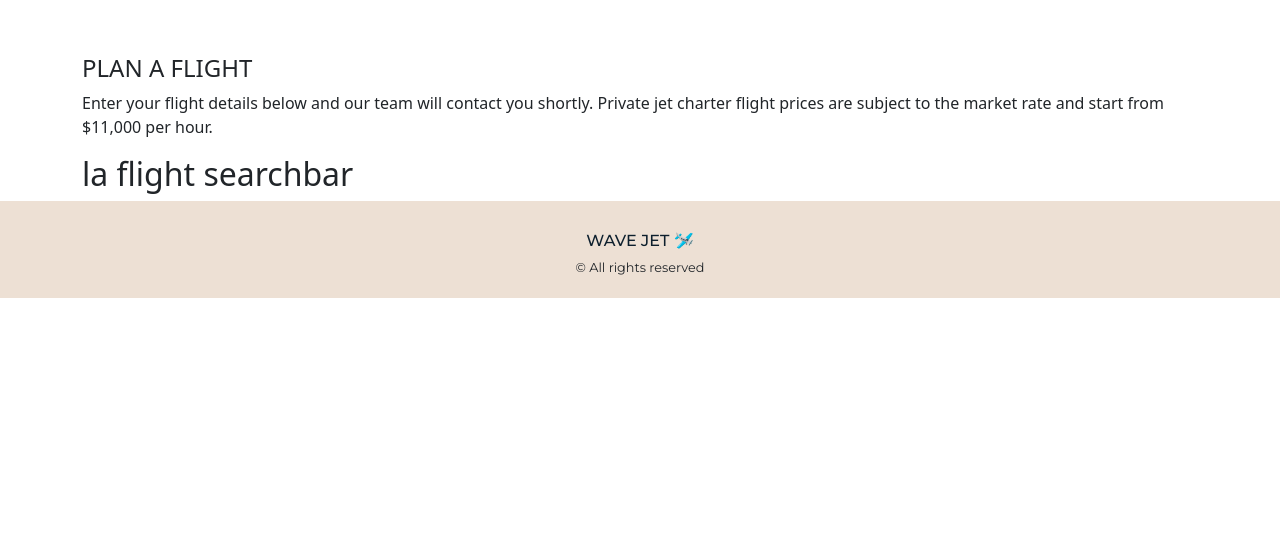
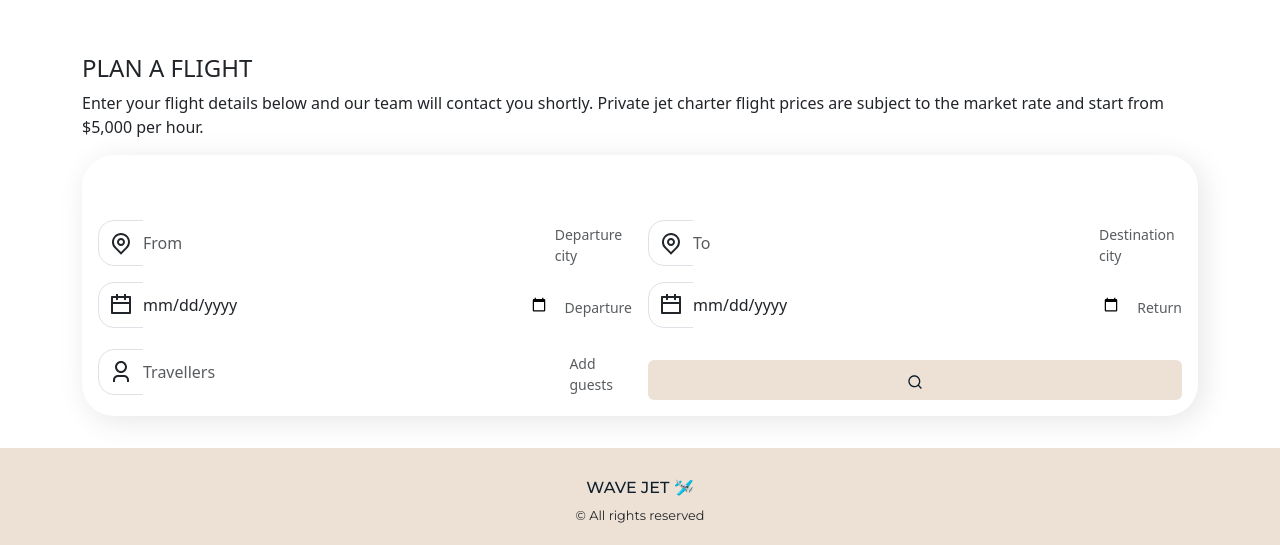
Before and after one commit to marietazetta/wave-jet-client, a React (Vite) app: page / in a window 1280 px wide. Shown: the part 962-1507 px from the top of the page. Before the commit the page ends 1260 px from the top, so only its background shows below. Built offline with nearby package versions, Linux system fonts and the light colour scheme.

Commit message:
flightsearch created and owner logic half implemented

```diff
--- a/package.json
+++ b/package.json
@@ -16,6 +16,7 @@
     "react": "^18.2.0",
     "react-bootstrap": "^2.10.2",
     "react-dom": "^18.2.0",
+    "react-icons": "^5.2.1",
     "react-router-dom": "^6.23.1"
   },
   "devDependencies": {
--- a/src/components/FlightSearch/FlightSearch.css
+++ b/src/components/FlightSearch/FlightSearch.css
@@ -0,0 +1,118 @@
+.section__container.booking__container {
+    border-radius: 2rem;
+    border: 1px solid var(--extra-light);
+    box-shadow: 5px 5px 30px rgba(0, 0, 0, 0.1);
+    padding: 1rem;
+    margin-bottom: 2rem;
+    padding-top: 0.1rem;
+}
+
+.booking__nav {
+    max-width: 600px;
+    margin: auto;
+    display: flex;
+    align-items: center;
+    background-color: var(--extra-light);
+    border-radius: 5px;
+}
+
+.booking__nav span {
+    flex: 1;
+    padding: 1rem 2rem;
+    font-weight: 500;
+    color: var(--text-light);
+    text-align: center;
+    border-radius: 5px;
+    cursor: pointer;
+}
+
+.booking__nav span:nth-child(2) {
+    color: var(--white);
+    background-color: var(--primary-color);
+}
+
+.booking__container form {
+    margin-top: 4rem;
+    display: grid;
+    grid-template-columns: repeat(2, 1fr);
+    gap: 1rem;
+}
+
+.form__group {
+    display: flex;
+    align-items: center;
+    gap: 1rem;
+}
+
+.input__content {
+    width: 100%;
+}
+
+.form__group .input-group-text {
+    padding: 10px;
+    font-size: 1.5rem;
+    color: var(--text-dark);
+    background-color: var(--extra-light);
+    border-radius: 1rem;
+}
+
+.input__group {
+    width: 100%;
+    position: relative;
+}
+
+.form__group label {
+    position: absolute;
+    top: 50%;
+    left: 10px;
+    transform: translateY(-50%);
+    font-size: 1.2rem;
+    font-weight: 500;
+    color: var(--text-dark);
+    pointer-events: none;
+    transition: 0.3s;
+}
+
+.form-control {
+    width: 100%;
+    padding: 10px 0;
+    font-size: 1rem;
+    outline: none;
+    border: none;
+    border-bottom: 1px solid var(--primary-color);
+    color: var(--text-dark);
+}
+
+.form-control:focus+label {
+    font-size: 0.8rem;
+    top: 0;
+}
+
+.form__group p {
+    margin-top: 0.5rem;
+    font-size: 0.8rem;
+    color: var(--text-light);
+}
+
+.custom-btn {
+    background-color: #EDE0D4;
+    border: none;
+    padding: 0.5rem 2rem;
+    /* Increased padding */
+    font-size: 1rem;
+    margin: auto;
+    display: inline-block;
+    width: 100%;
+
+}
+
+.search-icon {
+    color: #0D1F2D;
+}
+
+.text-center {
+    display: flex;
+    justify-content: center;
+    align-items: center;
+    margin-top: 1rem;
+}
--- a/src/components/FlightSearch/FlightSearch.jsx
+++ b/src/components/FlightSearch/FlightSearch.jsx
@@ -1,8 +1,69 @@
+import "./FlightSearch.css"
+import { Form, Button, InputGroup } from 'react-bootstrap';
+import { RiMapPinLine } from "react-icons/ri";
+import { RiUser3Line } from "react-icons/ri";
+import { RiCalendarLine } from "react-icons/ri";
+import { RiSearchLine } from "react-icons/ri";
+
+
+
+
 const FlightSearch = () => {
 
 
     return (
-        <h2>la flight searchbar</h2>
+        <section className="section__container booking__container">
+            <Form>
+                <Form.Group className="form__group">
+                    <InputGroup>
+                        <InputGroup.Text><RiMapPinLine /></InputGroup.Text>
+                        <Form.Control type="text" placeholder="From" />
+                    </InputGroup>
+                    <Form.Text className="text-muted">Departure city</Form.Text>
+                </Form.Group>
+
+                <Form.Group className="form__group">
+                    <InputGroup>
+                        <InputGroup.Text><RiMapPinLine /></InputGroup.Text>
+                        <Form.Control type="text" placeholder="To" />
+                    </InputGroup>
+                    <Form.Text className="text-muted">Destination city</Form.Text>
+                </Form.Group>
+
+                <Form.Group className="form__group">
+                    <InputGroup>
+                        <InputGroup.Text><RiCalendarLine /></InputGroup.Text>
+                        <Form.Control type="date" placeholder="Departure" />
+                    </InputGroup>
+                    <Form.Text className="text-muted">Departure</Form.Text>
+                </Form.Group>
+
+                <Form.Group className="form__group">
+                    <InputGroup>
+                        <InputGroup.Text><RiCalendarLine /></InputGroup.Text>
+                        <Form.Control type="date" placeholder="Return" />
+                    </InputGroup>
+                    <Form.Text className="text-muted">Return</Form.Text>
+                </Form.Group>
+
+                <Form.Group className="form__group">
+                    <InputGroup>
+                        <InputGroup.Text><RiUser3Line /></InputGroup.Text>
+                        <Form.Control type="number" placeholder="Travellers" />
+                    </InputGroup>
+                    <Form.Text className="text-muted">Add guests</Form.Text>
+                </Form.Group>
+
+
+
+                <div className="text-center">
+                    <Button variant="primary" type="submit" className="custom-btn">
+                        <RiSearchLine className="search-icon" />
+                    </Button>
+                </div>
+            </Form>
+        </section>
+
     )
 }
 
--- a/src/pages/HomePage/HomePage.jsx
+++ b/src/pages/HomePage/HomePage.jsx
@@ -8,6 +8,7 @@ const HomePage = () => {
 
             <div className='home-page full-height font-family'>
                 <video
+                    className='background-video'
                     src="https://res.cloudinary.com/dzncdwx7u/video/upload/v1717084577/homepagevideo_tessr8.mp4"
                     width='120%'
                     autoPlay
@@ -15,14 +16,16 @@ const HomePage = () => {
                     loop
                 />
 
+
+
             </div>
 
 
-            <div>
-                <Container>
+            <div className='overlay'>
+                <Container className='text-container'>
                     <h4>PLAN A FLIGHT</h4>
-                    <p>Enter your flight details below and our team will contact you shortly. Private jet charter flight prices are subject to the market rate and start from $11,000 per hour.</p>
-                    <FlightSearch />
+                    <p>Enter your flight details below and our team will contact you shortly. Private jet charter flight prices are subject to the market rate and start from $5,000 per hour.</p>
+                    <FlightSearch className='mt-5' />
                 </Container>
             </div>
 
```
Also changed, not shown: src/pages/HomePage/HomePage.css (+47 -0 lines), 1 other file (tests, documents, lock files or other folders).
